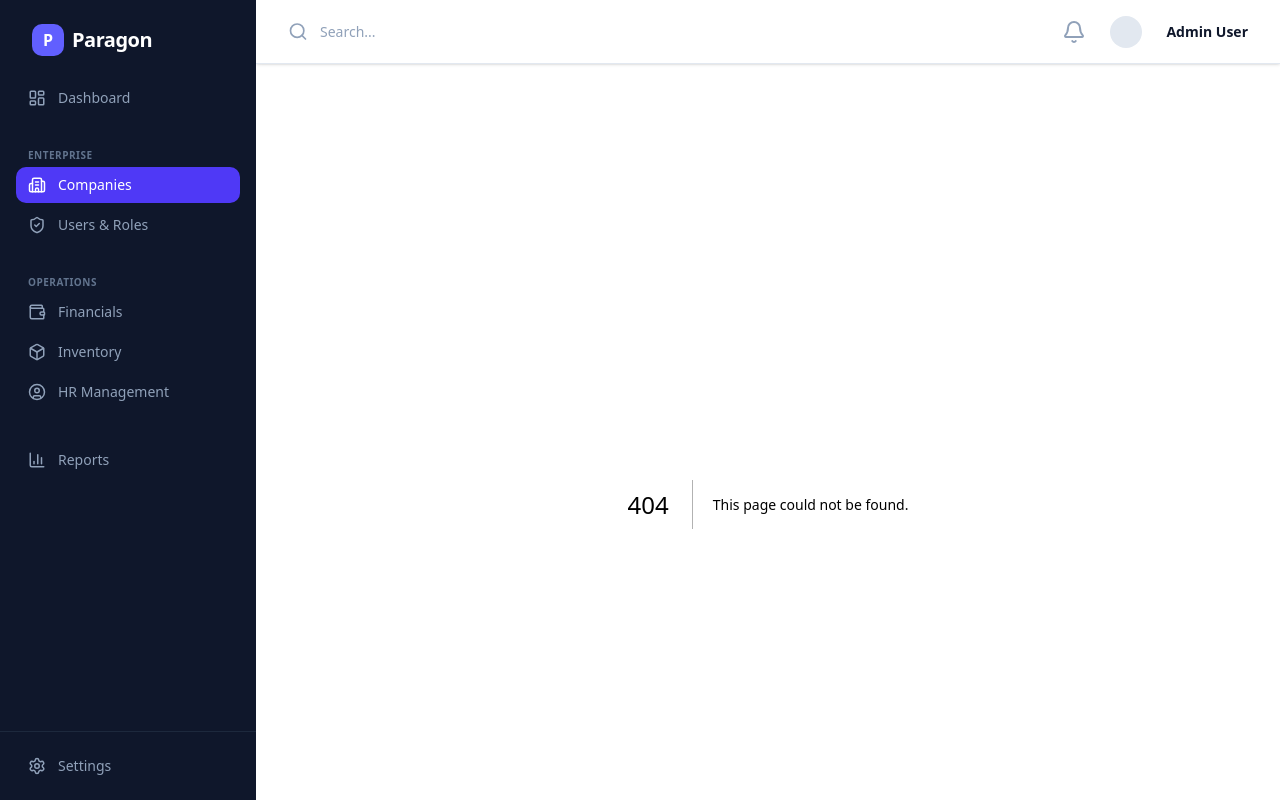
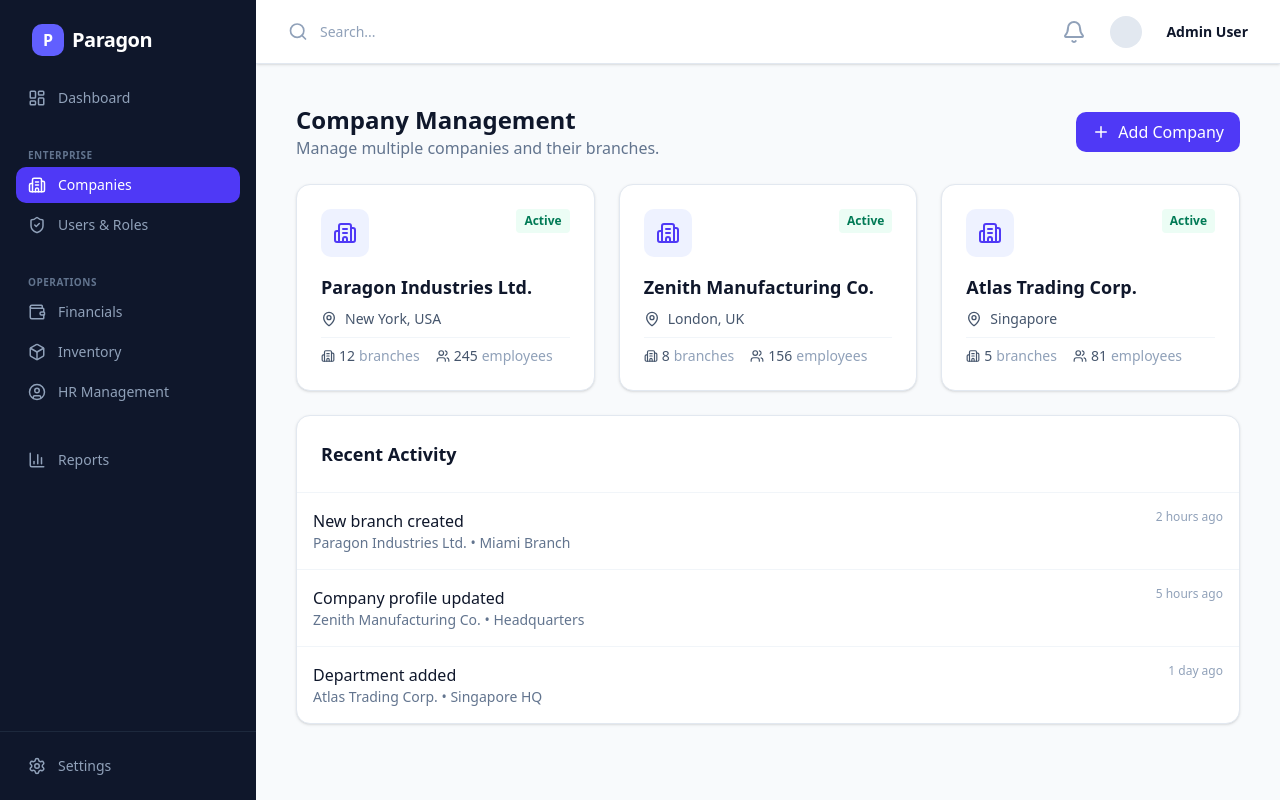
Before and after one commit to Meatycrude/paragon-solutions, a Next.js app in the folder frontend/: page /companies in a window 1280 px wide. Before the commit this address had no page. Built offline with nearby package versions, Linux system fonts and the light colour scheme.

Commit message:
feat: Implement initial pages for company

```diff
--- /dev/null
+++ b/frontend/src/app/companies/page.tsx
@@ -0,0 +1,77 @@
+import { Building2, MapPin, Users, Plus } from "lucide-react";
+
+export default function CompaniesPage() {
+    return (
+        <div className="space-y-6">
+            <div className="flex items-center justify-between">
+                <div>
+                    <h1 className="text-2xl font-bold">Company Management</h1>
+                    <p className="text-slate-500">Manage multiple companies and their branches.</p>
+                </div>
+                <button className="bg-indigo-600 text-white px-4 py-2 rounded-lg font-medium hover:bg-indigo-700 transition-colors flex items-center gap-2">
+                    <Plus size={18} />
+                    Add Company
+                </button>
+            </div>
+
+            <div className="grid grid-cols-1 gap-6 md:grid-cols-2 lg:grid-cols-3">
+                {[
+                    { name: "Paragon Industries Ltd.", branches: 12, employees: 245, location: "New York, USA" },
+                    { name: "Zenith Manufacturing Co.", branches: 8, employees: 156, location: "London, UK" },
+                    { name: "Atlas Trading Corp.", branches: 5, employees: 81, location: "Singapore" },
+                ].map((company, idx) => (
+                    <div key={idx} className="bg-white rounded-xl border border-slate-200 shadow-sm p-6 hover:shadow-md transition-shadow cursor-pointer">
+                        <div className="flex items-start justify-between mb-4">
+                            <div className="rounded-lg bg-indigo-50 p-3 text-indigo-600">
+                                <Building2 size={24} />
+                            </div>
+                            <span className="px-2 py-1 bg-emerald-50 text-emerald-700 text-xs font-semibold rounded">Active</span>
+                        </div>
+                        <h3 className="text-lg font-bold mb-2">{company.name}</h3>
+                        <div className="space-y-2 text-sm text-slate-600">
+                            <div className="flex items-center gap-2">
+                                <MapPin size={16} />
+                                <span>{company.location}</span>
+                            </div>
+                            <div className="flex items-center gap-4 pt-2 border-t border-slate-100">
+                                <div className="flex items-center gap-1">
+                                    <Building2 size={14} />
+                                    <span className="font-medium">{company.branches}</span>
+                                    <span className="text-slate-400">branches</span>
+                                </div>
+                                <div className="flex items-center gap-1">
+                                    <Users size={14} />
+                                    <span className="font-medium">{company.employees}</span>
+                                    <span className="text-slate-400">employees</span>
+                                </div>
+                            </div>
+                        </div>
+                    </div>
+                ))}
+            </div>
+
+            <div className="bg-white rounded-xl border border-slate-200 shadow-sm">
+                <div className="p-6 border-b border-slate-100">
+                    <h2 className="text-lg font-semibold">Recent Activity</h2>
+                </div>
+                <div className="divide-y divide-slate-100">
+                    {[
+                        { action: "New branch created", company: "Paragon Industries Ltd.", location: "Miami Branch", time: "2 hours ago" },
+                        { action: "Company profile updated", company: "Zenith Manufacturing Co.", location: "Headquarters", time: "5 hours ago" },
+                        { action: "Department added", company: "Atlas Trading Corp.", location: "Singapore HQ", time: "1 day ago" },
+                    ].map((activity, idx) => (
+                        <div key={idx} className="p-4 hover:bg-slate-50 transition-colors">
+                            <div className="flex items-start justify-between">
+                                <div>
+                                    <p className="font-medium text-slate-900">{activity.action}</p>
+                                    <p className="text-sm text-slate-500">{activity.company} • {activity.location}</p>
+                                </div>
+                                <span className="text-xs text-slate-400">{activity.time}</span>
+                            </div>
+                        </div>
+                    ))}
+                </div>
+            </div>
+        </div>
+    );
+}
```
